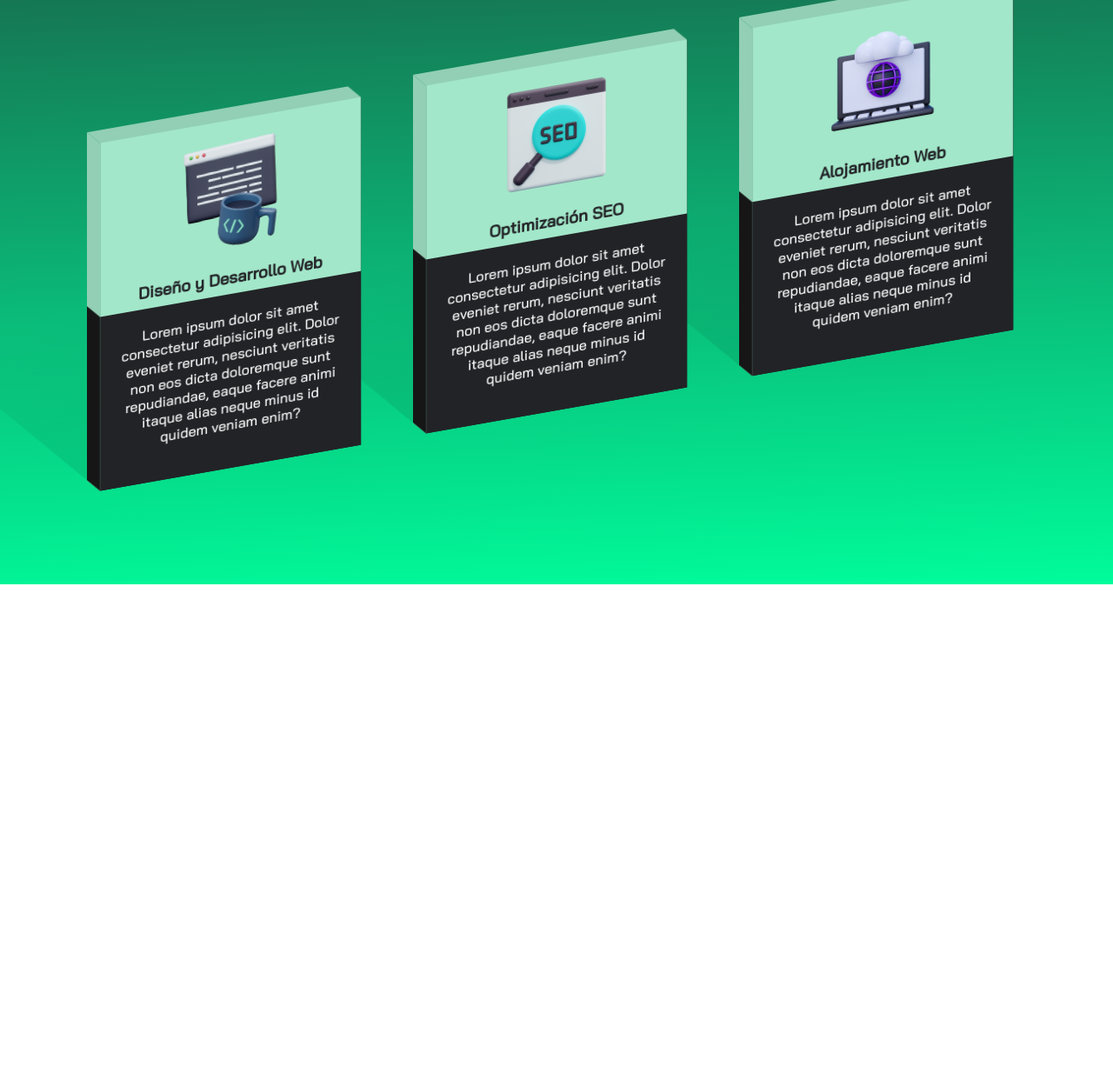
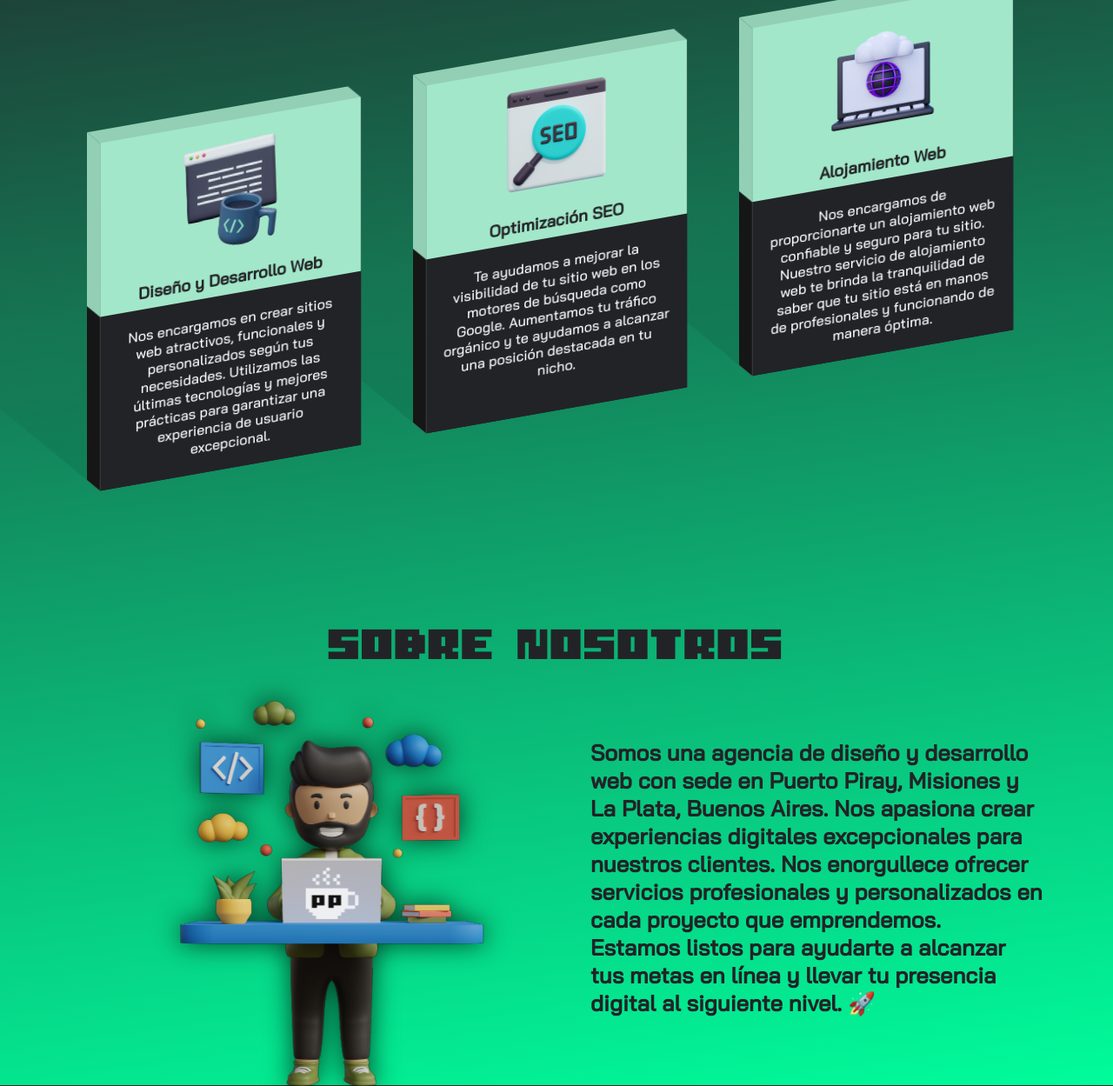
Before and after one commit to Luchovilla7/pixelpair, a plain HTML site: page index.html in a window 1280 px wide. Shown: the part 885-2134 px from the top of the page at 87% size. Before the commit the page ends 1557 px from the top, so only its background shows below. Drawn offline with nearby package versions, Linux system fonts and the light colour scheme.

Commit message:
add section about us

```diff
--- a/css/style.css
+++ b/css/style.css
@@ -31,7 +31,7 @@ body {
     background-repeat: no-repeat;
     background-size: cover;
     background-position: center;
-    background: linear-gradient(178deg, var(--bg-color) 27.11%, var(--main-color) 100.99%);
+    background: linear-gradient(172deg, var(--bg-color) 27.11%, var(--main-color) 100.99%);
 }
 
 /* Encabezado */
@@ -319,7 +319,38 @@ header{
 }
 
 /* Nosotros */
+.contenedor {
+    max-width: 120rem;
+    width: 90%;
+    margin: 0 auto;
+    padding-top: 35px;
+}
 
+.sobre-nosotros {
+    display: flex;
+    margin: 15px;
+    align-items: center;
+}
+
+.centrar-texto {
+    text-align: center;
+    font-size: 3.2rem;
+    font-family: 'Pixel';
+    color: var(--bg-color);
+}
+
+.sobre-nosotros .sobre-nosotros__imagen img {
+    width: 600px;
+    filter: drop-shadow(0 0 15px rgba(0, 0, 0, 0.7));
+    animation: floatImage 4s ease-in-out infinite;
+}
+
+.sobre-nosotros__texto {
+    font-size: 1.6rem;
+    font-weight: 700;
+    color: var(--bg-color);
+    font-family: 'Bai-m';
+}
 
 /* Preloader */
 #preloader {
@@ -447,7 +478,7 @@ header{
         position: absolute;
         top: 100%;
         right: -100%;
-        width: 270px;
+        width: 45%;
         height: 100vh;
         background: var(--main-color);
         display: flex;
@@ -487,6 +518,17 @@ header{
         justify-content: center;
         gap: 45px;
     }
+    .sobre-nosotros {
+        flex-direction: column;
+    }
+    .sobre-nosotros .sobre-nosotros__imagen img {
+        width: 100%;
+        animation: none;
+    }
+
+    .sobre-nosotros .sobre-nosotros__texto {
+        font-size: 21px;
+    }
 
 }
 
@@ -510,4 +552,5 @@ header{
         width: 70vw;
         margin-top: 4rem;
     }
+
 }
--- a/index.html
+++ b/index.html
@@ -39,7 +39,7 @@
     </section>
 
     <!-- Servicios -->
-    <div class="section-title">
+    <div class="section-title" id="services">
         <h2>¿QUÉ HACEMOS?</h2>
     </div>
     <section class="services">
@@ -50,7 +50,7 @@
                     <h3>Diseño y Desarrollo Web</h3>
                 </div>
                 <div class="content-desc">
-                    <p>Lorem ipsum dolor sit amet consectetur adipisicing elit. Dolor eveniet rerum, nesciunt veritatis non eos dicta doloremque sunt repudiandae, eaque facere animi itaque alias neque minus id quidem veniam enim?</p>
+                    <p>Nos encargamos en crear sitios web atractivos, funcionales y personalizados según tus necesidades. Utilizamos las últimas tecnologías y mejores prácticas para garantizar una experiencia de usuario excepcional.</p>
                 </div>
             </div>
             <div class="card">
@@ -59,7 +59,7 @@
                     <h3>Optimización SEO</h3>
                 </div>
                 <div class="content-desc">
-                    <p>Lorem ipsum dolor sit amet consectetur adipisicing elit. Dolor eveniet rerum, nesciunt veritatis non eos dicta doloremque sunt repudiandae, eaque facere animi itaque alias neque minus id quidem veniam enim?</p>
+                    <p>Te ayudamos a mejorar la visibilidad de tu sitio web en los motores de búsqueda como Google. Aumentamos tu tráfico orgánico y te ayudamos a alcanzar una posición destacada en tu nicho.</p>
                 </div>
             </div>
             <div class="card">
@@ -68,13 +68,27 @@
                     <h3>Alojamiento Web</h3>
                 </div>
                 <div class="content-desc">
-                    <p>Lorem ipsum dolor sit amet consectetur adipisicing elit. Dolor eveniet rerum, nesciunt veritatis non eos dicta doloremque sunt repudiandae, eaque facere animi itaque alias neque minus id quidem veniam enim?</p>
+                    <p>Nos encargamos de proporcionarte un alojamiento web confiable y seguro para tu sitio. Nuestro servicio de alojamiento web te brinda la tranquilidad de saber que tu sitio está en manos de profesionales y funcionando de manera óptima.</p>
                 </div>
             </div>
         </div>
     </section>
     <!-- Nosotros -->
+    <section class="contenedor">
+        <h3 class="centrar-texto">SOBRE NOSOTROS</h3>
 
+        <div class="sobre-nosotros">
+            <div class="sobre-nosotros__imagen">
+                <img src="images/about.png" alt="imagen nosotros">
+            </div>
+
+            <div class="sobre-nosotros__texto">
+                <p>Somos una agencia de diseño y desarrollo web con sede en Puerto Piray, Misiones y La Plata, Buenos Aires. Nos apasiona crear experiencias digitales excepcionales para nuestros clientes. Nos enorgullece ofrecer servicios profesionales y personalizados en cada proyecto que emprendemos.</p>
+                <p>Estamos listos para ayudarte a alcanzar tus metas en línea y llevar tu presencia digital al siguiente nivel. 🚀</p>
+            </div>
+        </div>
+
+    </section>
 
     <!-- Preloader -->
     <div id="preloader">
```
Also changed, not shown: images/about.png (added), images/bg-card.jpg (deleted).
